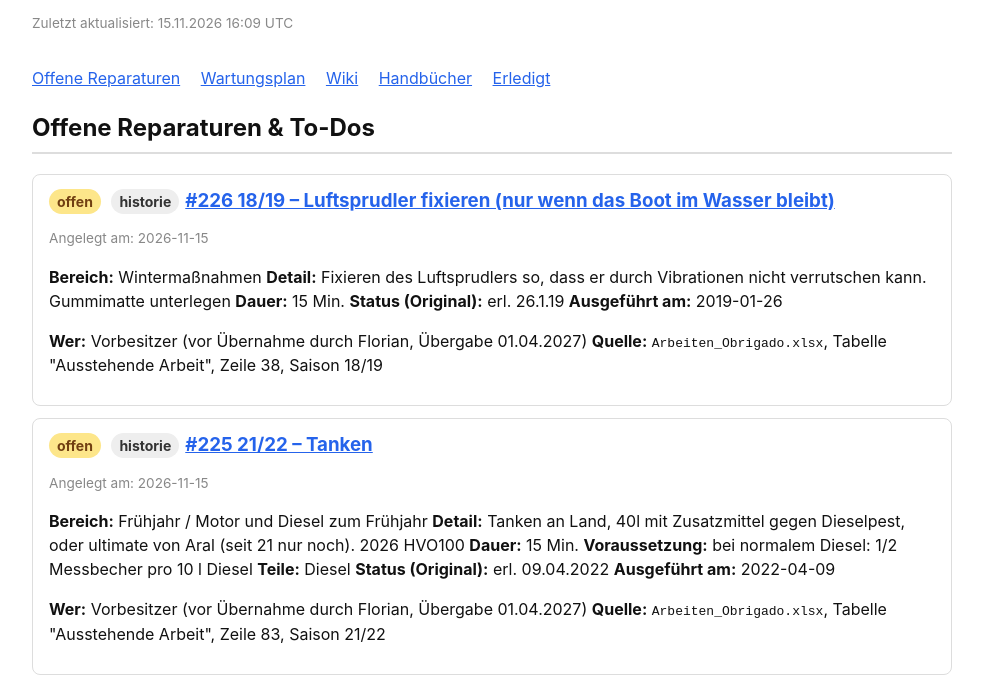
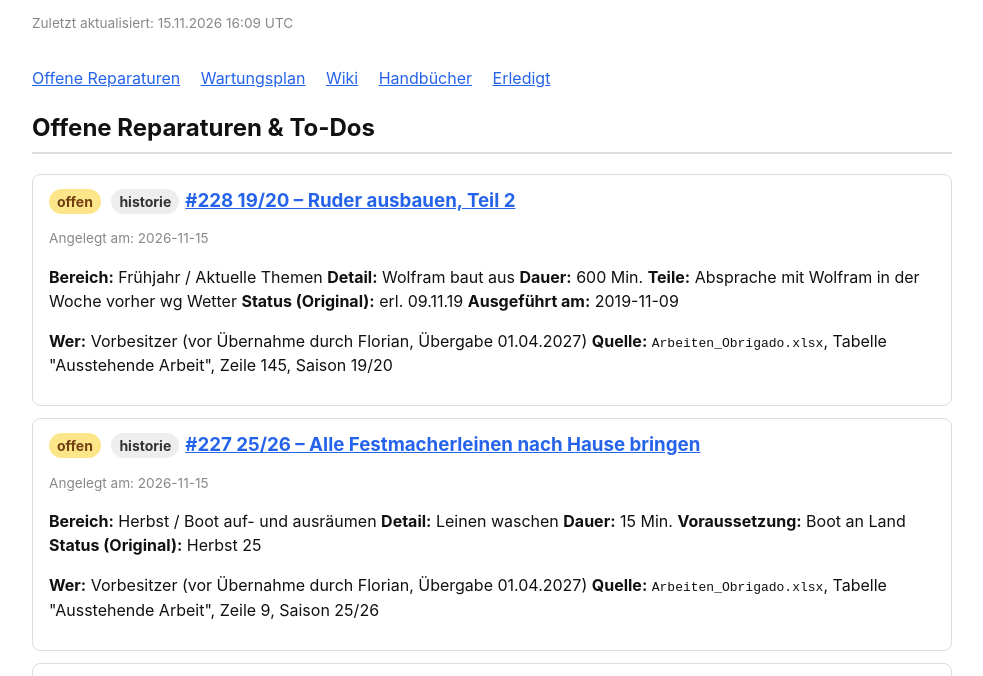
Before and after one commit to Flori0815/Obrigado-Dashboard, a plain HTML site: page index.html in a window 1280 px wide. Shown: the part 124-800 px from the top of the page, without its empty margins (148-1131 px from the left). Drawn offline with Linux system fonts and the light colour scheme.

Commit message:
Dashboard aktualisiert (2026-11-15T16:09:20Z)

```diff
--- a/index.html
+++ b/index.html
@@ -47,6 +47,29 @@
 <section id="reparaturen">
 <h2>Offene Reparaturen &amp; To-Dos</h2>
 <div class="issue">
+  <h3><span class="badge open">offen</span> <span class="badge">historie</span><a href="https://github.com/Flori0815/Obrigado/issues/228">#228 19/20 – Ruder ausbauen, Teil 2</a></h3>
+  <p style="font-size:0.85em;color:#888">Angelegt am: 2026-11-15</p>
+  <p><strong>Bereich:</strong> Frühjahr / Aktuelle Themen
+<strong>Detail:</strong> Wolfram baut aus
+<strong>Dauer:</strong> 600 Min.
+<strong>Teile:</strong> Absprache mit Wolfram in der Woche vorher wg Wetter
+<strong>Status (Original):</strong> erl. 09.11.19
+<strong>Ausgeführt am:</strong> 2019-11-09</p>
+<p><strong>Wer:</strong> Vorbesitzer (vor Übernahme durch Florian, Übergabe 01.04.2027)
+<strong>Quelle:</strong> <code>Arbeiten_Obrigado.xlsx</code>, Tabelle "Ausstehende Arbeit", Zeile 145, Saison 19/20</p>
+</div>
+<div class="issue">
+  <h3><span class="badge open">offen</span> <span class="badge">historie</span><a href="https://github.com/Flori0815/Obrigado/issues/227">#227 25/26 – Alle Festmacherleinen  nach Hause bringen</a></h3>
+  <p style="font-size:0.85em;color:#888">Angelegt am: 2026-11-15</p>
+  <p><strong>Bereich:</strong> Herbst / Boot auf- und ausräumen
+<strong>Detail:</strong> Leinen waschen
+<strong>Dauer:</strong> 15 Min.
+<strong>Voraussetzung:</strong> Boot an Land
+<strong>Status (Original):</strong> Herbst 25</p>
+<p><strong>Wer:</strong> Vorbesitzer (vor Übernahme durch Florian, Übergabe 01.04.2027)
+<strong>Quelle:</strong> <code>Arbeiten_Obrigado.xlsx</code>, Tabelle "Ausstehende Arbeit", Zeile 9, Saison 25/26</p>
+</div>
+<div class="issue">
   <h3><span class="badge open">offen</span> <span class="badge">historie</span><a href="https://github.com/Flori0815/Obrigado/issues/226">#226 18/19 – Luftsprudler fixieren (nur wenn das Boot im Wasser bleibt)</a></h3>
   <p style="font-size:0.85em;color:#888">Angelegt am: 2026-11-15</p>
   <p><strong>Bereich:</strong> Wintermaßnahmen
@@ -1210,31 +1233,6 @@
 <strong>Status (Original):</strong> erl.</p>
 <p><strong>Wer:</strong> Vorbesitzer (vor Übernahme durch Florian, Übergabe 01.04.2027)
 <strong>Quelle:</strong> <code>Arbeiten_Obrigado.xlsx</code>, Tabelle "Ausstehende Arbeit", Zeile 126, Saison 19/20</p>
-</div>
-<div class="issue">
-  <h3><span class="badge open">offen</span> <span class="badge">historie</span><a href="https://github.com/Flori0815/Obrigado/issues/128">#128 19/20 – Segel abbauen</a></h3>
-  <p style="font-size:0.85em;color:#888">Angelegt am: 2026-11-15</p>
-  <p><strong>Bereich:</strong> Herbst / Boot auf- und ausräumen
-<strong>Dauer:</strong> 120 Min.
-<strong>Voraussetzung:</strong> Boot im Wasser
-<strong>Teile:</strong> Auto und sauberer Anhänger
-<strong>Status (Original):</strong> erl. 20.10.19
-<strong>Ausgeführt am:</strong> 2019-10-20</p>
-<p><strong>Wer:</strong> Vorbesitzer (vor Übernahme durch Florian, Übergabe 01.04.2027)
-<strong>Quelle:</strong> <code>Arbeiten_Obrigado.xlsx</code>, Tabelle "Ausstehende Arbeit", Zeile 6, Saison 19/20</p>
-</div>
-<div class="issue">
-  <h3><span class="badge open">offen</span> <span class="badge">historie</span><a href="https://github.com/Flori0815/Obrigado/issues/127">#127 18/19 – Deck vom Boot polieren</a></h3>
-  <p style="font-size:0.85em;color:#888">Angelegt am: 2026-11-15</p>
-  <p><strong>Bereich:</strong> Frühjahr / Boot seeklar machen
-<strong>Detail:</strong> Mit der Poliermaschine Oberflächen bearbeiten
-<strong>Dauer:</strong> 120 Min.
-<strong>Voraussetzung:</strong> Boot an Land, ggf. mit Akku Excenter, frostfrei
-<strong>Teile:</strong> Poliermaschine, Pads, Aufsatz für Excenterschleifer, Politur bei Thomas Brosda, Kabeltrommel, Kabel für Poliermaschinen, Wassereimer
-<strong>Status (Original):</strong> erl. 16.04.2019
-<strong>Ausgeführt am:</strong> 2019-04-16</p>
-<p><strong>Wer:</strong> Vorbesitzer (vor Übernahme durch Florian, Übergabe 01.04.2027)
-<strong>Quelle:</strong> <code>Arbeiten_Obrigado.xlsx</code>, Tabelle "Ausstehende Arbeit", Zeile 79, Saison 18/19</p>
 </div>
 </section>
 
```
